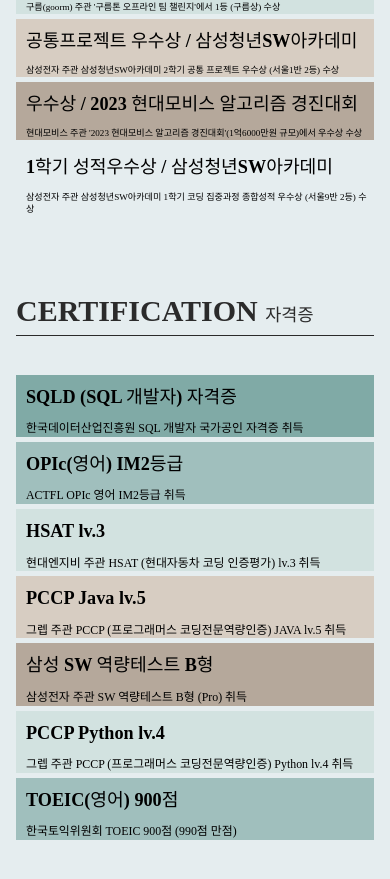
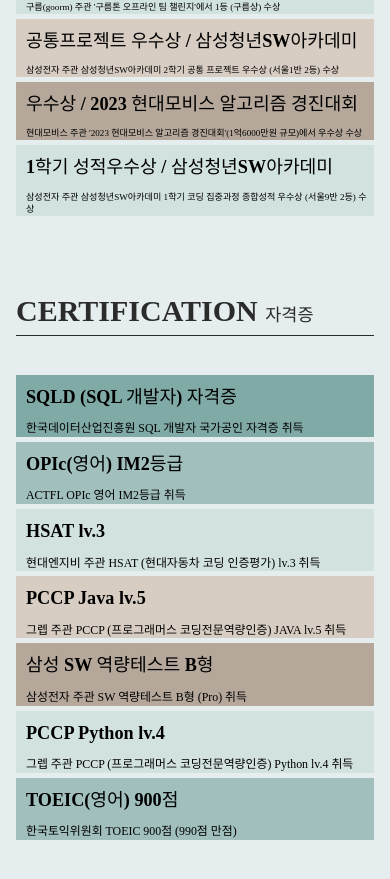
Before and after one commit to RookMG/portfolio, a React (Create React App) app: page / in a window 390 px wide. Shown: the part 4474-5353 px from the top of the page. Built offline with nearby package versions, Linux system fonts and the light colour scheme; a small style sheet from the web is missing; a web font is replaced by a local one.

Commit message:
Feat : 6번째 수상 배경색

```diff
--- a/src/assets/scss/section/_award.scss
+++ b/src/assets/scss/section/_award.scss
@@ -81,8 +81,16 @@
           top: 290px;
         }
       }
+      &.s6 {
+        top: 160px+60px*5;
+        background-color: var(--subBg300);
+
+        @media (max-width: 800px){
+          top: 290px;
+        }
+      }
       &.se {
-        top: 160px+60px*5;
+        top: 160px+60px*6;
         background-color: var(--mainBg-color);
         height: 50px;
 
```
